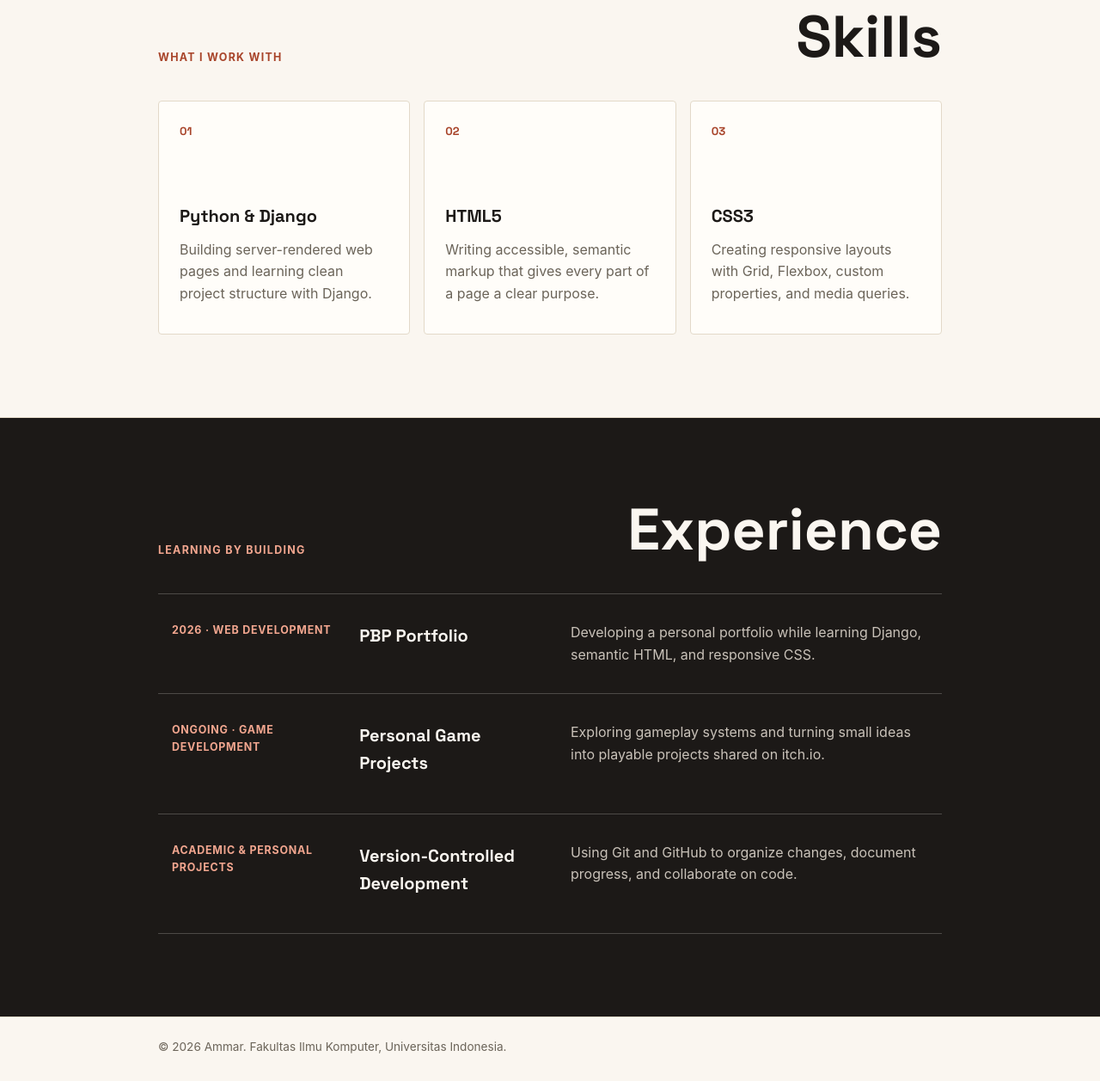
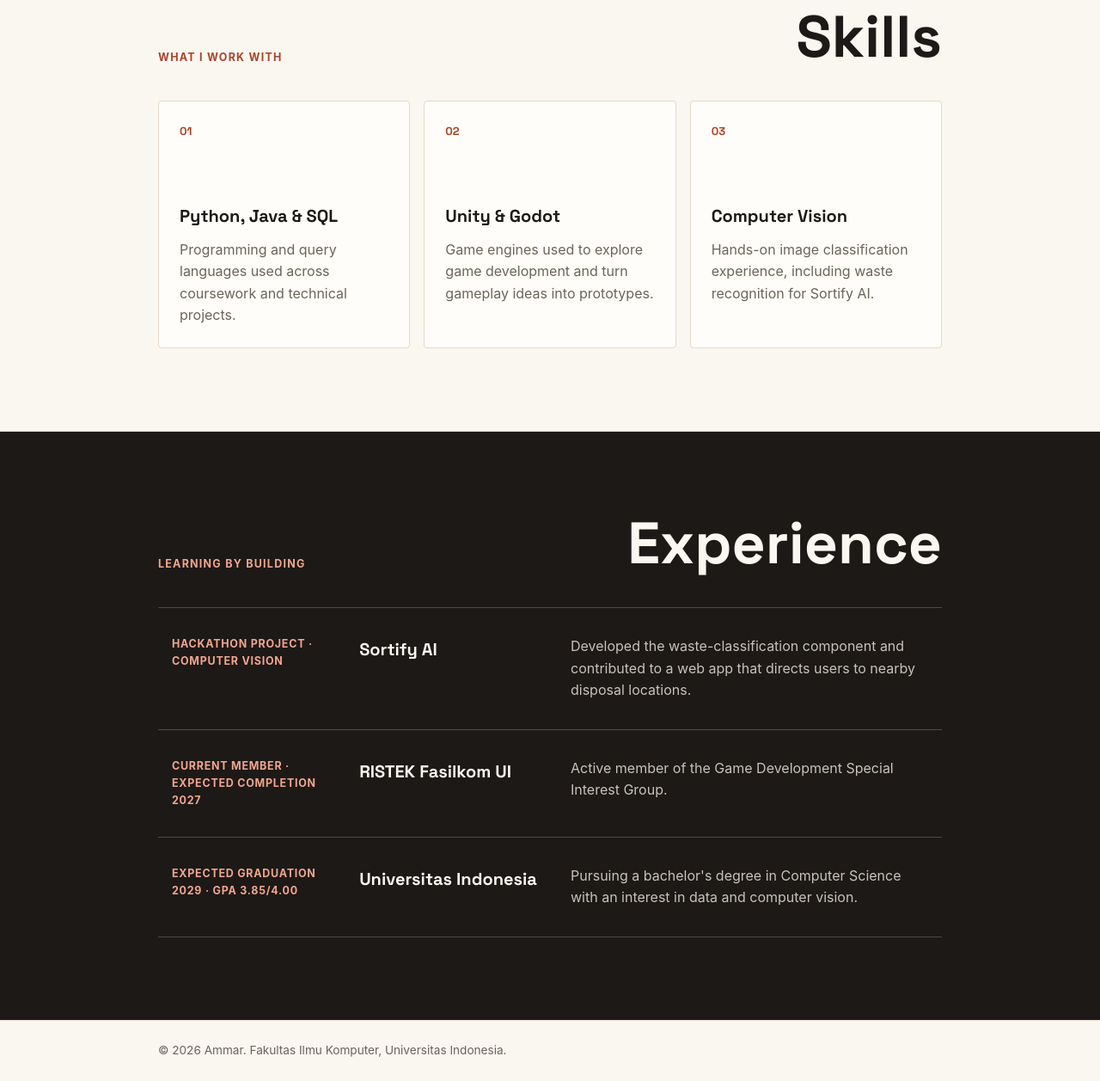
Before and after one commit to marlioboro/PBP, a Django app: page / in a window 1280 px wide. Shown: the part 829-2086 px from the top of the page at 86% size. Before the commit the page ends 2054 px from the top, so only its background shows below. Run offline with Django 5.2, Linux system fonts and the light colour scheme.

Commit message:
content: update skills and experience from CV

```diff
--- a/templates/index.html
+++ b/templates/index.html
@@ -70,18 +70,18 @@
                 <ul class="card-grid skill-list">
                     <li class="skill-card">
                         <p class="card-number" aria-hidden="true">01</p>
-                        <h3>Python &amp; Django</h3>
-                        <p>Building server-rendered web pages and learning clean project structure with Django.</p>
+                        <h3>Python, Java &amp; SQL</h3>
+                        <p>Programming and query languages used across coursework and technical projects.</p>
                     </li>
                     <li class="skill-card">
                         <p class="card-number" aria-hidden="true">02</p>
-                        <h3>HTML5</h3>
-                        <p>Writing accessible, semantic markup that gives every part of a page a clear purpose.</p>
+                        <h3>Unity &amp; Godot</h3>
+                        <p>Game engines used to explore game development and turn gameplay ideas into prototypes.</p>
                     </li>
                     <li class="skill-card">
                         <p class="card-number" aria-hidden="true">03</p>
-                        <h3>CSS3</h3>
-                        <p>Creating responsive layouts with Grid, Flexbox, custom properties, and media queries.</p>
+                        <h3>Computer Vision</h3>
+                        <p>Hands-on image classification experience, including waste recognition for Sortify AI.</p>
                     </li>
                 </ul>
             </div>
@@ -96,23 +96,23 @@
                 <ol class="experience-list">
                     <li class="experience-item">
                         <article>
-                            <p class="experience-meta">2026 &middot; Web Development</p>
-                            <h3>PBP Portfolio</h3>
-                            <p>Developing a personal portfolio while learning Django, semantic HTML, and responsive CSS.</p>
+                            <p class="experience-meta">Hackathon Project &middot; Computer Vision</p>
+                            <h3>Sortify AI</h3>
+                            <p>Developed the waste-classification component and contributed to a web app that directs users to nearby disposal locations.</p>
                         </article>
                     </li>
                     <li class="experience-item">
                         <article>
-                            <p class="experience-meta">Ongoing &middot; Game Development</p>
-                            <h3>Personal Game Projects</h3>
-                            <p>Exploring gameplay systems and turning small ideas into playable projects shared on itch.io.</p>
+                            <p class="experience-meta">Current Member &middot; Expected Completion 2027</p>
+                            <h3>RISTEK Fasilkom UI</h3>
+                            <p>Active member of the Game Development Special Interest Group.</p>
                         </article>
                     </li>
                     <li class="experience-item">
                         <article>
-                            <p class="experience-meta">Academic &amp; Personal Projects</p>
-                            <h3>Version-Controlled Development</h3>
-                            <p>Using Git and GitHub to organize changes, document progress, and collaborate on code.</p>
+                            <p class="experience-meta">Expected Graduation 2029 &middot; GPA 3.85/4.00</p>
+                            <h3>Universitas Indonesia</h3>
+                            <p>Pursuing a bachelor's degree in Computer Science with an interest in data and computer vision.</p>
                         </article>
                     </li>
                 </ol>
```
